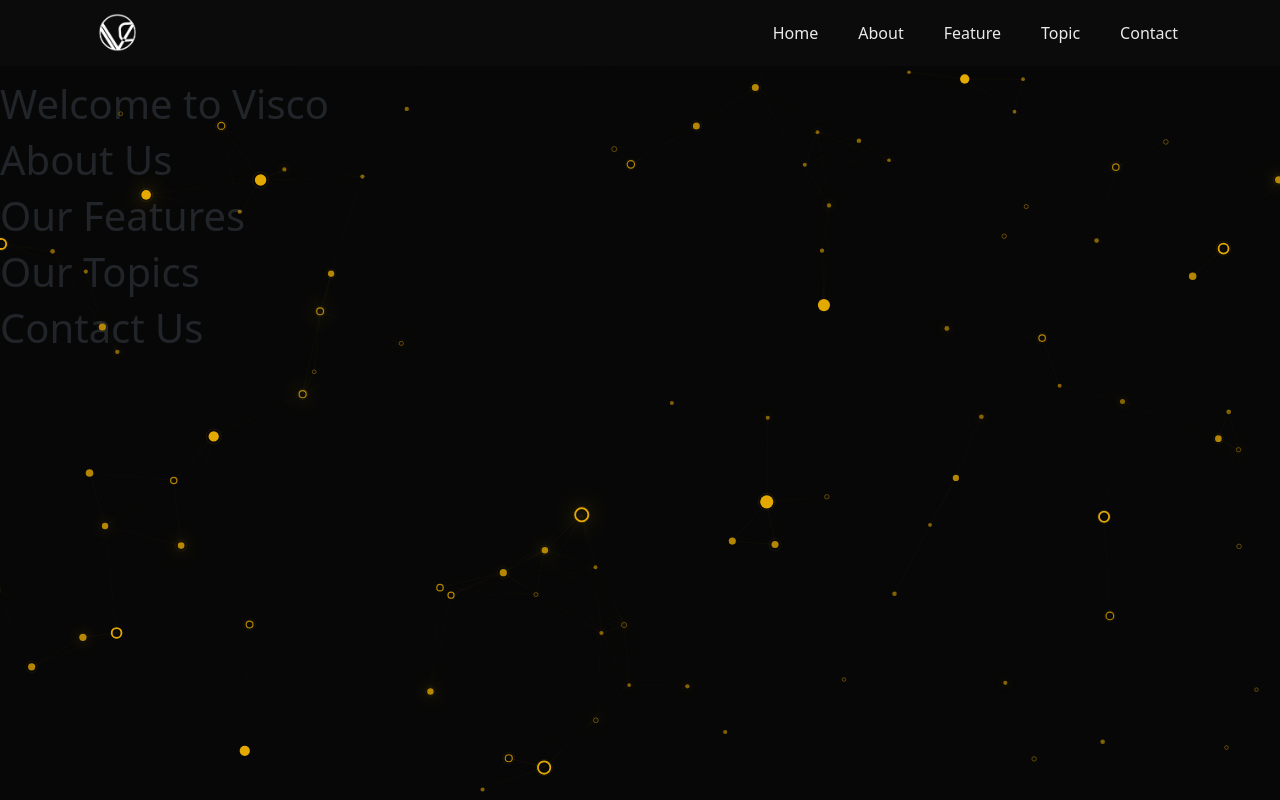
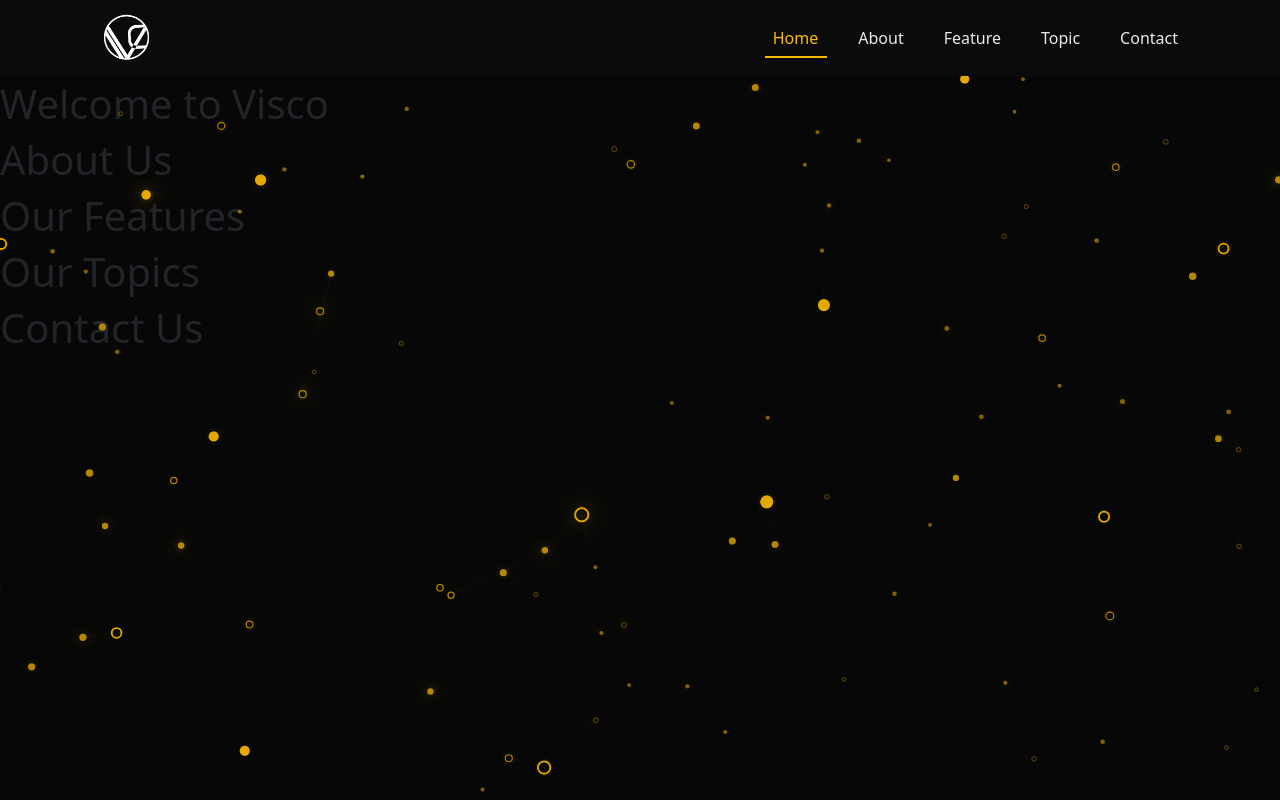
Before and after one commit to Saheli-M01/Visco_Fixing, a React (Vite) app: page / in a window 1280 px wide. Built offline with nearby package versions, Linux system fonts and the light colour scheme.

Commit message:
Fixed Deprecation warnings

```diff
--- a/src/components/Common/Navbar.jsx
+++ b/src/components/Common/Navbar.jsx
@@ -6,6 +6,7 @@ import logo from "../../Assets/Images/Logo/logo.png";
 const NavigationBar = () => {
   const [scrolled, setScrolled] = useState(false);
   const [expanded, setExpanded] = useState(false);
+  const [activeLink, setActiveLink] = useState("home");
 
   useEffect(() => {
     const handleScroll = () => {
@@ -21,6 +22,7 @@ const NavigationBar = () => {
     if (element) {
       element.scrollIntoView({ behavior: "smooth" });
     }
+    setActiveLink(section);
     setExpanded(false);
   };
 
@@ -33,7 +35,7 @@ const NavigationBar = () => {
     >
       <Container>
         <Navbar.Brand as={HashLink} to="/#home" onClick={() => handleNavClick("home")}>
-          <img src={logo} alt="Visco" height="40" />
+          <img src={logo} alt="Visco" height="50" />
         </Navbar.Brand>
 
         <Navbar.Toggle
@@ -49,7 +51,7 @@ const NavigationBar = () => {
               as={HashLink}
               to="/#home"
               onClick={() => handleNavClick("home")}
-              className="nav-link"
+              className={`nav-link ${activeLink === "home" ? "active" : ""}`}
             >
               Home
             </Nav.Link>
@@ -57,7 +59,7 @@ const NavigationBar = () => {
               as={HashLink}
               to="/#about"
               onClick={() => handleNavClick("about")}
-              className="nav-link"
+              className={`nav-link ${activeLink === "about" ? "active" : ""}`}
             >
               About
             </Nav.Link>
@@ -65,7 +67,7 @@ const NavigationBar = () => {
               as={HashLink}
               to="/#feature"
               onClick={() => handleNavClick("feature")}
-              className="nav-link"
+              className={`nav-link ${activeLink === "feature" ? "active" : ""}`}
             >
               Feature
             </Nav.Link>
@@ -73,7 +75,7 @@ const NavigationBar = () => {
               as={HashLink}
               to="/#topic"
               onClick={() => handleNavClick("topic")}
-              className="nav-link"
+              className={`nav-link ${activeLink === "topic" ? "active" : ""}`}
             >
               Topic
             </Nav.Link>
@@ -81,7 +83,7 @@ const NavigationBar = () => {
               as={HashLink}
               to="/#contact"
               onClick={() => handleNavClick("contact")}
-              className="nav-link"
+              className={`nav-link ${activeLink === "contact" ? "active" : ""}`}
             >
               Contact
             </Nav.Link>
--- a/src/styles/CommonStyle/_loadingPage.scss
+++ b/src/styles/CommonStyle/_loadingPage.scss
@@ -1,5 +1,7 @@
 @use "../variables" as *;
 @use "../mixins" as *;
+@use "sass:color";
+@use "sass:math";
 
 // Modern terminal theme colors
 $terminal-bg: #0a0a0a;
@@ -14,11 +16,10 @@ $terminal-border: rgba(255, 255, 255, 0.05);
 .loading-container {
   @include flex-center;
   min-height: 100vh;
-  background: linear-gradient(
-    135deg,
-    $terminal-bg 0%,
-    darken($terminal-bg, 3%) 100%
-  );
+  background: linear-gradient(135deg,
+      $terminal-bg 0%,
+
+      color.adjust($terminal-bg, $lightness: -3%));
   position: relative;
   overflow: hidden;
 
@@ -27,11 +28,9 @@ $terminal-border: rgba(255, 255, 255, 0.05);
     position: absolute;
     width: 200%;
     height: 200%;
-    background: radial-gradient(
-      circle at center,
-      rgba($terminal-accent, 0.08) 0%,
-      transparent 70%
-    );
+    background: radial-gradient(circle at center,
+        rgba($terminal-accent, 0.08) 0%,
+        transparent 70%);
     animation: rotate 30s linear infinite;
   }
 }
@@ -155,12 +154,10 @@ $terminal-border: rgba(255, 255, 255, 0.05);
     left: 0;
     width: 100%;
     height: 100%;
-    background: linear-gradient(
-      90deg,
-      transparent,
-      rgba($terminal-accent, 0.3),
-      transparent
-    );
+    background: linear-gradient(90deg,
+        transparent,
+        rgba($terminal-accent, 0.3),
+        transparent);
     animation: shimmer 3s infinite;
   }
 }
@@ -192,9 +189,9 @@ $terminal-border: rgba(255, 255, 255, 0.05);
 
   @for $i from 1 through 20 {
     &:nth-child(#{$i}) {
-      left: random(100) * 1%;
-      top: random(100) * 1%;
-      animation-delay: random(4) * -1s;
+      left: math.random(100) * 1%;
+      top: math.random(100) * 1%;
+      animation-delay: math.random(4) * -1s;
     }
   }
 }
@@ -204,6 +201,7 @@ $terminal-border: rgba(255, 255, 255, 0.05);
   from {
     transform: rotate(0deg);
   }
+
   to {
     transform: rotate(360deg);
   }
@@ -213,6 +211,7 @@ $terminal-border: rgba(255, 255, 255, 0.05);
   0% {
     transform: translateX(-100%);
   }
+
   100% {
     transform: translateX(100%);
   }
@@ -223,12 +222,15 @@ $terminal-border: rgba(255, 255, 255, 0.05);
     transform: translateY(0) scale(0);
     opacity: 0;
   }
+
   20% {
     opacity: 1;
   }
+
   80% {
     opacity: 1;
   }
+
   100% {
     transform: translateY(-120px) scale(1);
     opacity: 0;
@@ -236,9 +238,12 @@ $terminal-border: rgba(255, 255, 255, 0.05);
 }
 
 @keyframes blink {
-  0%, 100% {
+
+  0%,
+  100% {
     opacity: 1;
   }
+
   50% {
     opacity: 0;
   }
--- a/src/styles/CommonStyle/_navbar.scss
+++ b/src/styles/CommonStyle/_navbar.scss
@@ -41,7 +41,8 @@
     position: relative;
     transition: color $transition-fast;
 
-    &:hover {
+    &:hover,
+    &.active {
       color: $dark-yellow !important;
     }
 
@@ -57,7 +58,8 @@
       transform: translateX(-50%);
     }
 
-    &:hover::after {
+    &:hover::after,
+    &.active::after {
       width: 80%;
     }
   }
--- a/src/styles/main.scss
+++ b/src/styles/main.scss
@@ -1,3 +1,4 @@
+@use "sass:color";
 @use "variables" as *;
 @use "mixins" as *;
 @use "animations" as *;
@@ -45,7 +46,7 @@
 html, body {
   height: 100%;
   overflow-x: hidden;
-  background-color: darken($primary-background, 2%) !important;
+  background-color: color.adjust($primary-background, $lightness: -2%) !important;
 
 }
 
```
